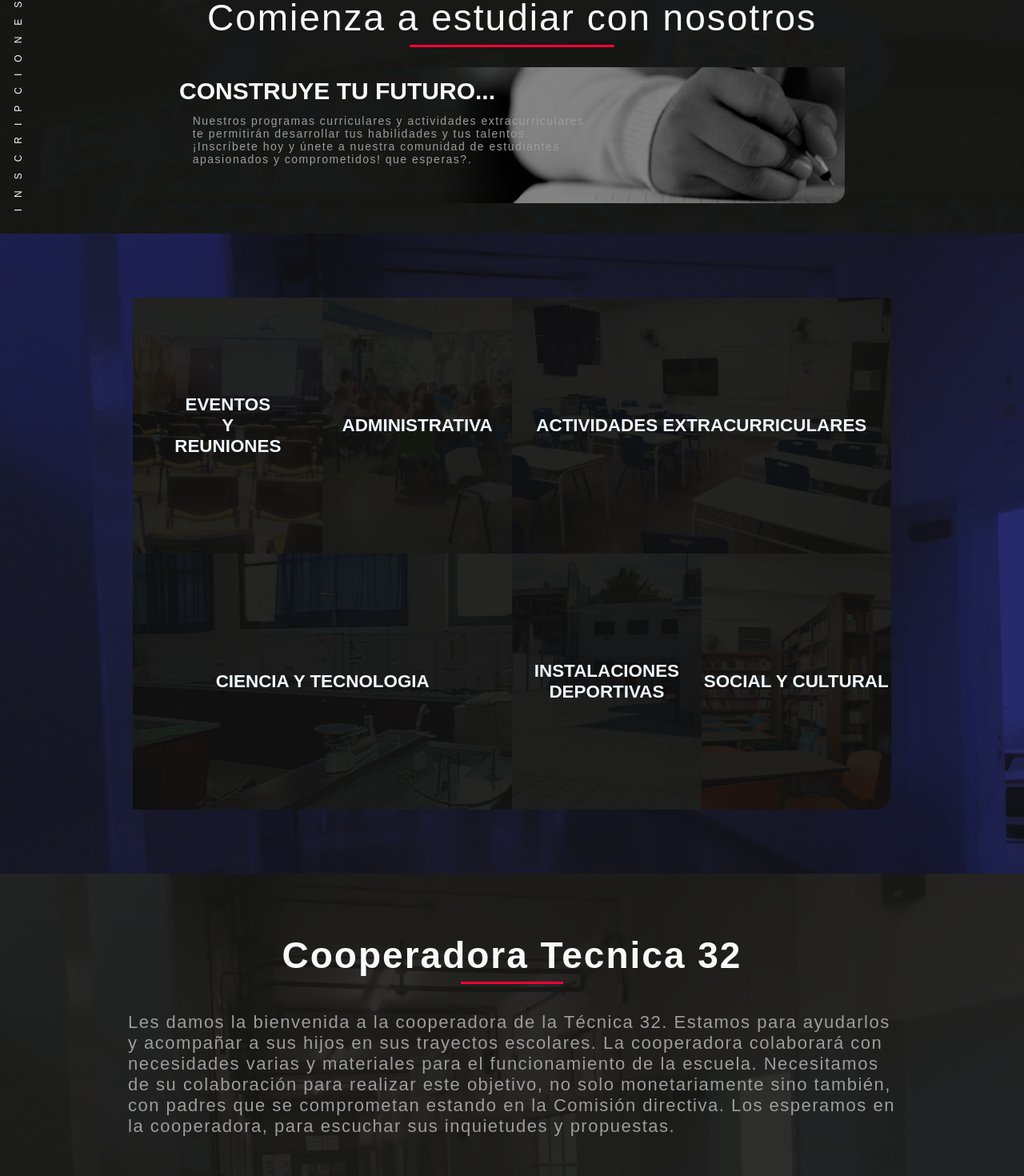
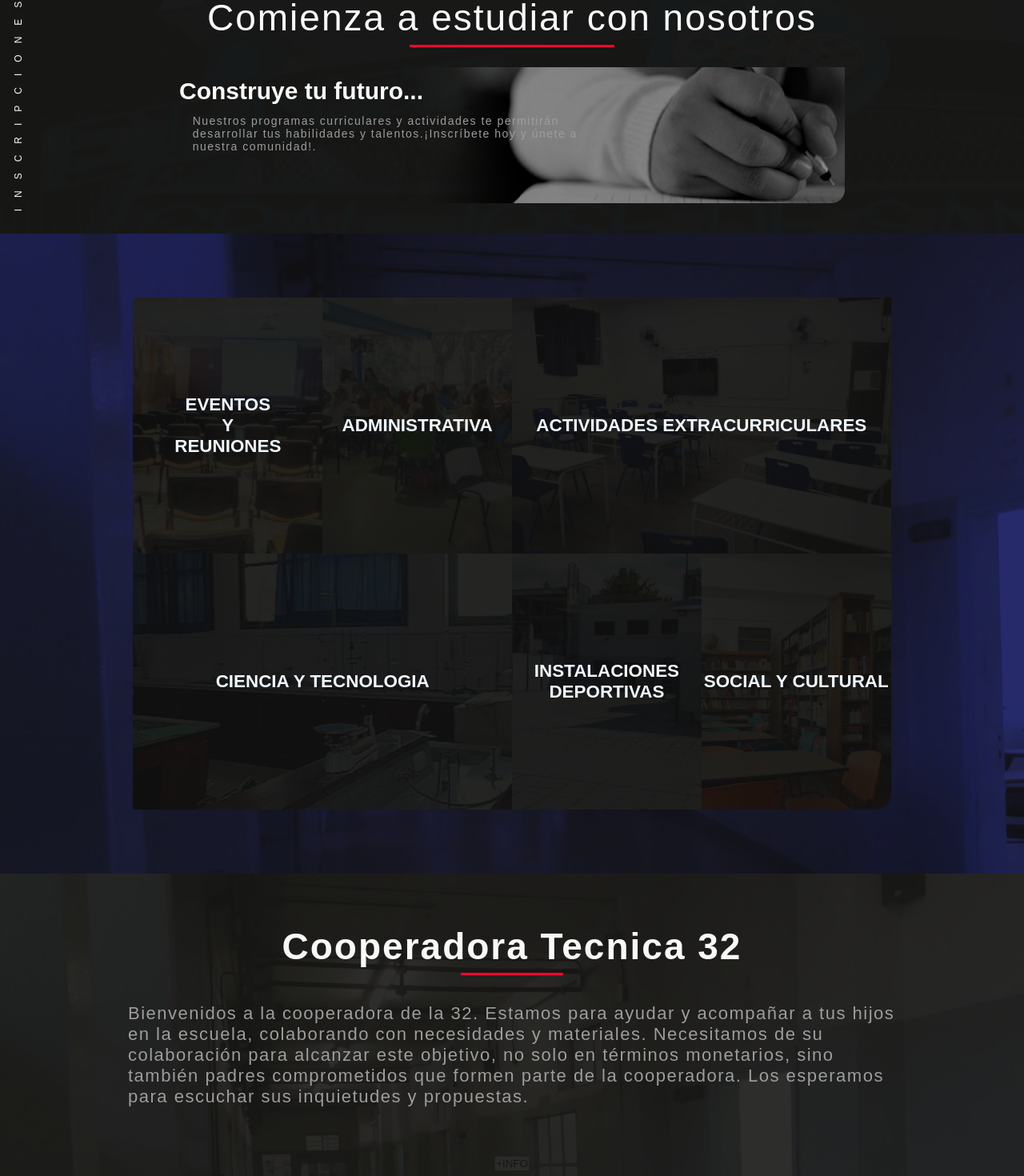
Before and after one commit to consor92/escuelaTecnica32, a Next.js app: page / in a window 1280 px wide. Shown: the part 2428-3898 px from the top of the page at 80% size. Built offline with nearby package versions, Linux system fonts and the light colour scheme.

Commit message:
fix: textos cooperadora, inscripciones

```diff
--- a/src/Components/cooperadora/Cooperadora.js
+++ b/src/Components/cooperadora/Cooperadora.js
@@ -33,7 +33,11 @@ const Cooperadora = () => {
   return (
     <div id='cooperadora' className={Style.container}>
       <h1 className={Style.title}>Cooperadora Tecnica 32<span></span></h1>
-      <p className={Style.text}>Les damos la bienvenida a la cooperadora de la Técnica 32. Estamos para ayudarlos y acompañar a sus hijos en sus trayectos escolares. La cooperadora colaborará con necesidades varias y materiales para el funcionamiento de la escuela. Necesitamos de su colaboración para realizar este objetivo, no solo monetariamente sino también, con padres que se comprometan estando en la Comisión directiva. Los esperamos en la cooperadora, para escuchar sus inquietudes y propuestas.</p>
+      <p className={Style.text}>
+        Bienvenidos a la cooperadora de la 32. Estamos para ayudar y acompañar a tus hijos en la escuela, colaborando con necesidades y materiales. Necesitamos de su colaboración para alcanzar este objetivo, no solo en términos monetarios, sino también padres comprometidos que formen parte de la cooperadora. Los esperamos para escuchar sus inquietudes y propuestas.</p>
+      <a className={Style.btnMoreInfo} href='../../Assets/instructivoDocente.pdf' target='_blank'>
+        <button>+INFO</button>
+      </a>
       <div className={Style.container__msg}>
         <div className={Style.msg}>
           <AliceCarousel
@@ -51,6 +55,7 @@ const Cooperadora = () => {
           />
 
         </div>
+
         <div className={Style.images}>
           <AliceCarousel
             autoPlay
--- a/src/Components/inscripciones/Inscripciones.js
+++ b/src/Components/inscripciones/Inscripciones.js
@@ -24,8 +24,8 @@ const Inscripciones = () => {
           onMouseEnter={() => handleMouseEnter(`ingresa`)}
           onMouseLeave={() => handleMouseLeave()}>
           <div style={{ opacity: showText === '' ? 1 : 0, transition: `opacity 0.3s ease` }}>
-            <h2>CONSTRUYE TU FUTURO...</h2>
-            <p>Nuestros programas curriculares y actividades extracurriculares te permitirán desarrollar tus habilidades y tus talentos. ¡Inscríbete hoy y únete a nuestra comunidad de estudiantes apasionados y comprometidos! que esperas?.</p>
+            <h2>Construye tu futuro...</h2>
+            <p>Nuestros programas curriculares y actividades te permitirán desarrollar tus habilidades y talentos.¡Inscríbete hoy y únete a nuestra comunidad!.</p>
           </div>
           <h2 className={styles.content__title__inscripcion} style={{ opacity: showText === 'ingresa' ? 1 : 0, transition: `opacity 0.3s ease` }}>INSCRIBITE</h2>
         </Link>
```
